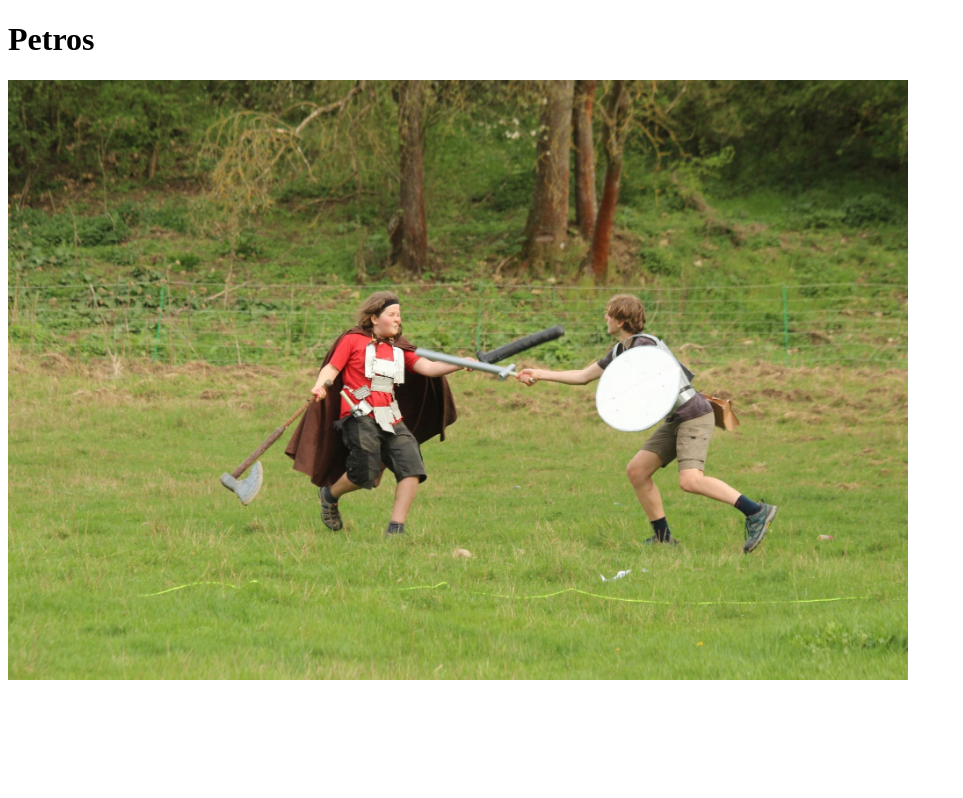
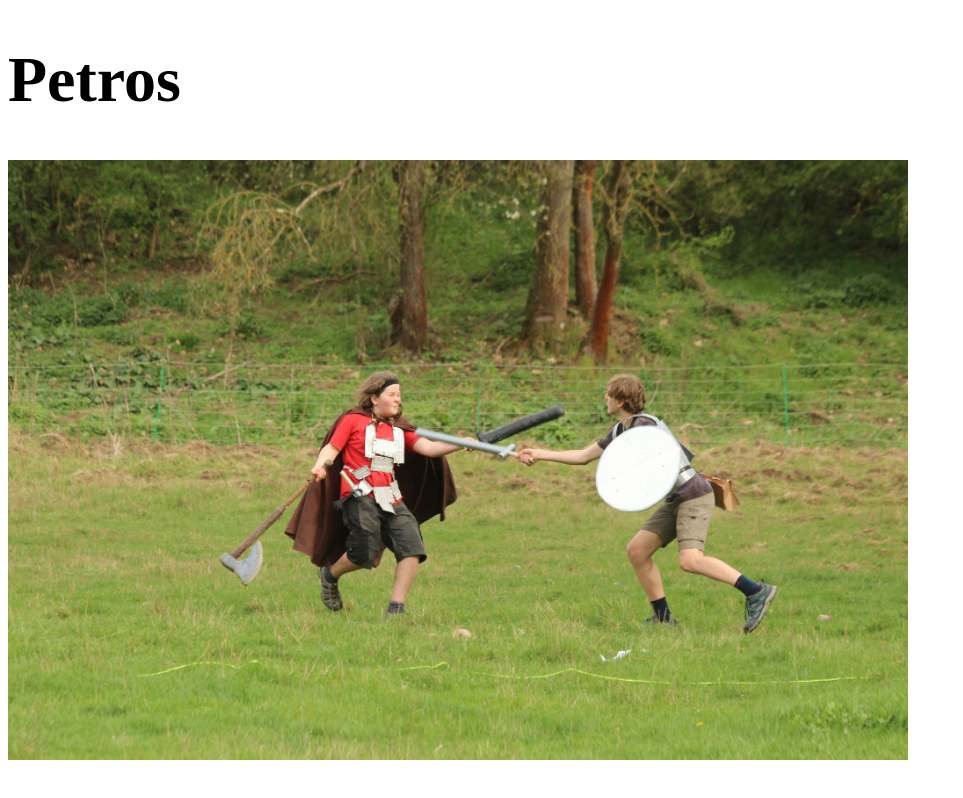
Before and after one commit to Petros-7/Petros, a plain HTML site: page index.html in a window 1280 px wide. Shown: the whole page, without its empty margins (0-963 px from the left). Drawn offline with Linux system fonts and the light colour scheme.

Commit message:
Update style.css

```diff
--- a/style.css
+++ b/style.css
@@ -1 +1,3 @@
-<h1 style="font-size:300%;">This is a heading</h1>
+h1{
+  font-size:64px;
+}
```
